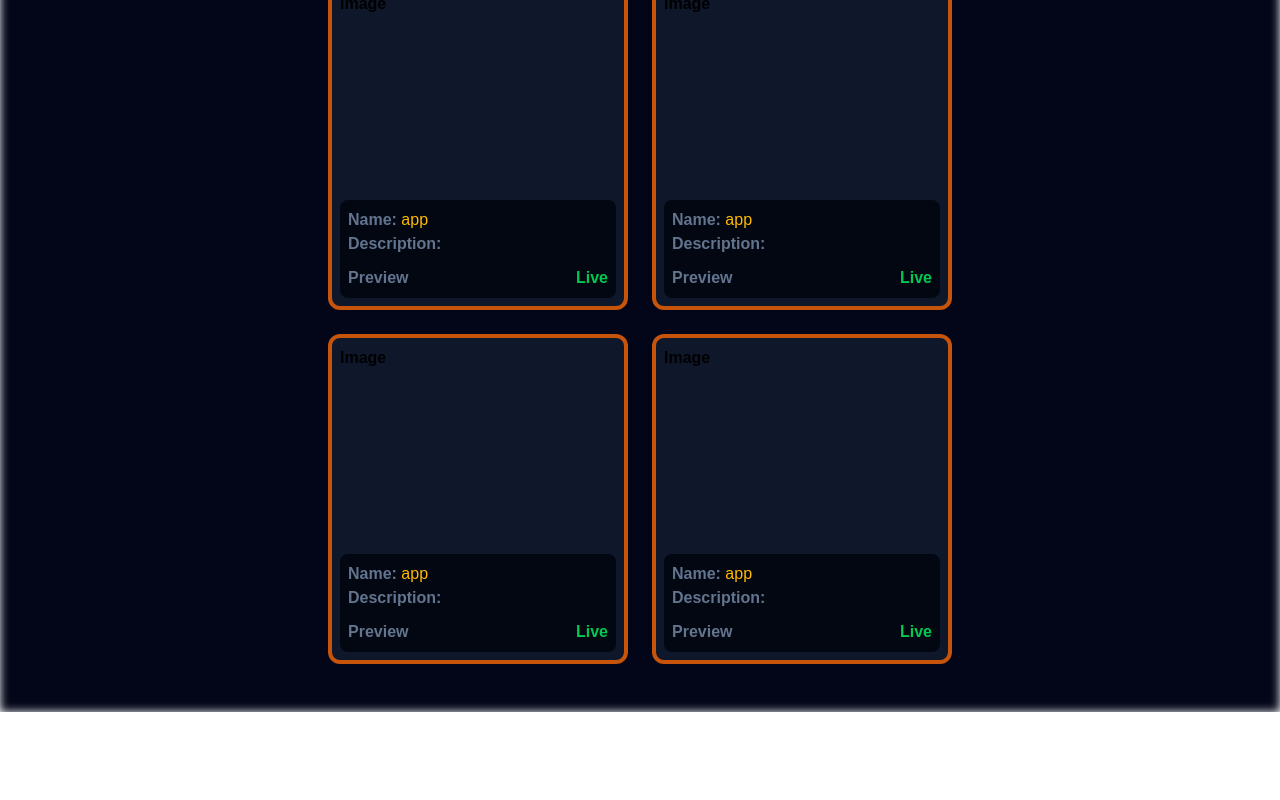
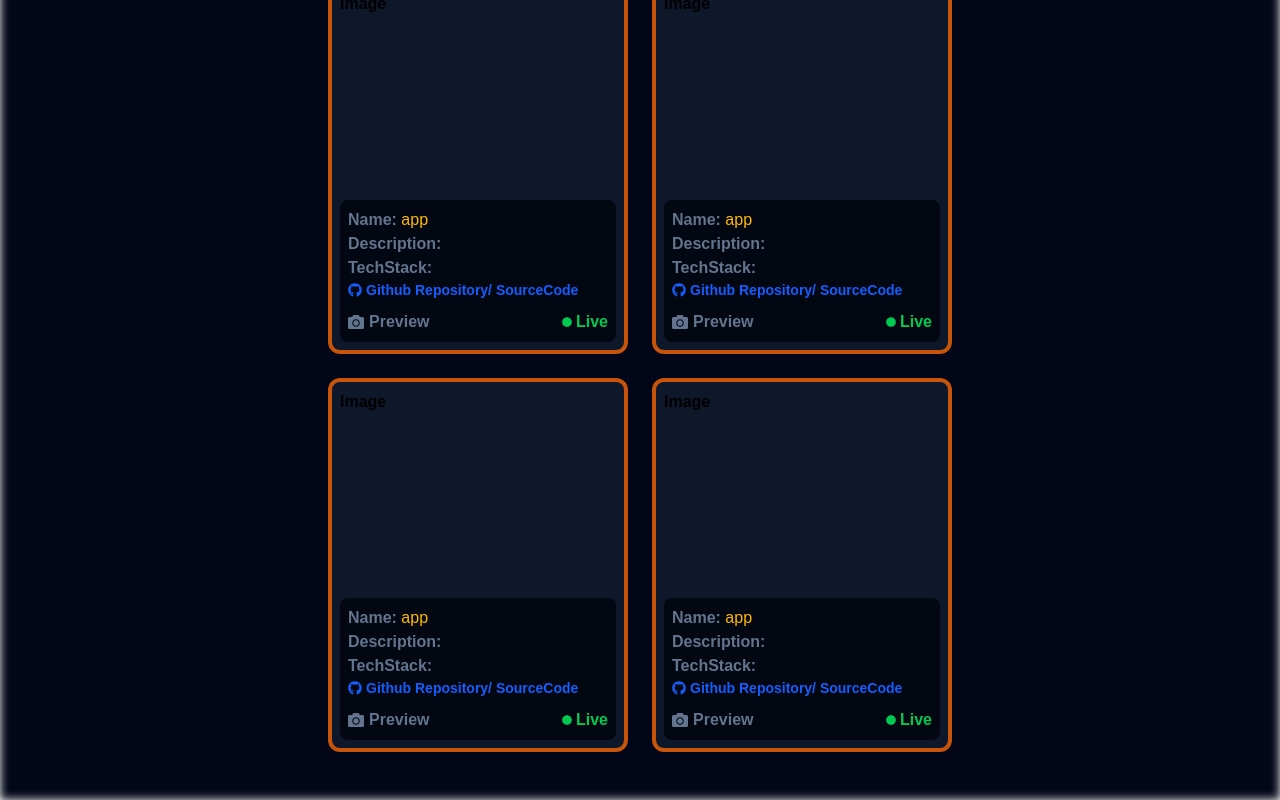
Before and after one commit to Thierry256-dev/Portfolio, a React (Vite) app: page / in a window 1280 px wide. Shown: the part 1398-2198 px from the top of the page. Before the commit the page ends 2110 px from the top, so only its background shows below. Built offline with nearby package versions, Linux system fonts and the light colour scheme.

Commit message:
Adding techstack and icons to the project card

```diff
--- a/src/Componets/Projects/ProjectCard.jsx
+++ b/src/Componets/Projects/ProjectCard.jsx
@@ -1,4 +1,6 @@
-export default function ProjectCard({ name, link, description }) {
+import { FaCamera, FaCircle, FaGithub } from "react-icons/fa";
+
+export default function ProjectCard({ name, link, description, tech }) {
   return (
     <>
       <div className="flex flex-col gap-2 bg-slate-900 p-2 rounded-xl w-[300px] border-4 border-orange-500/75">
@@ -10,11 +12,24 @@ export default function ProjectCard({ name, link, description }) {
           </p>
           <p>
             <span>Description: </span>
-            <span className="text-stone-300 font-normal">{description}</span>
+            <span className="text-stone-300 font-normal text-sm">
+              {description}
+            </span>
           </p>
+          <p>
+            <span>TechStack: </span>
+            <span>{tech}</span>
+          </p>
+          <a href="" className="flex items-center gap-1 text-blue-600 text-sm">
+            <FaGithub /> Github Repository/ SourceCode
+          </a>
           <div className="flex justify-between mt-[10px]">
-            <span>Preview</span>
-            <a href={link} className="text-green-500">
+            <span className="flex items-center cursor-pointer">
+              <FaCamera className="inline mr-[5px]" />
+              Preview
+            </span>
+            <a href={link} className="text-green-500 flex items-center">
+              <FaCircle className="inline w-[10px] mr-[4px]" />
               Live
             </a>
           </div>
```
